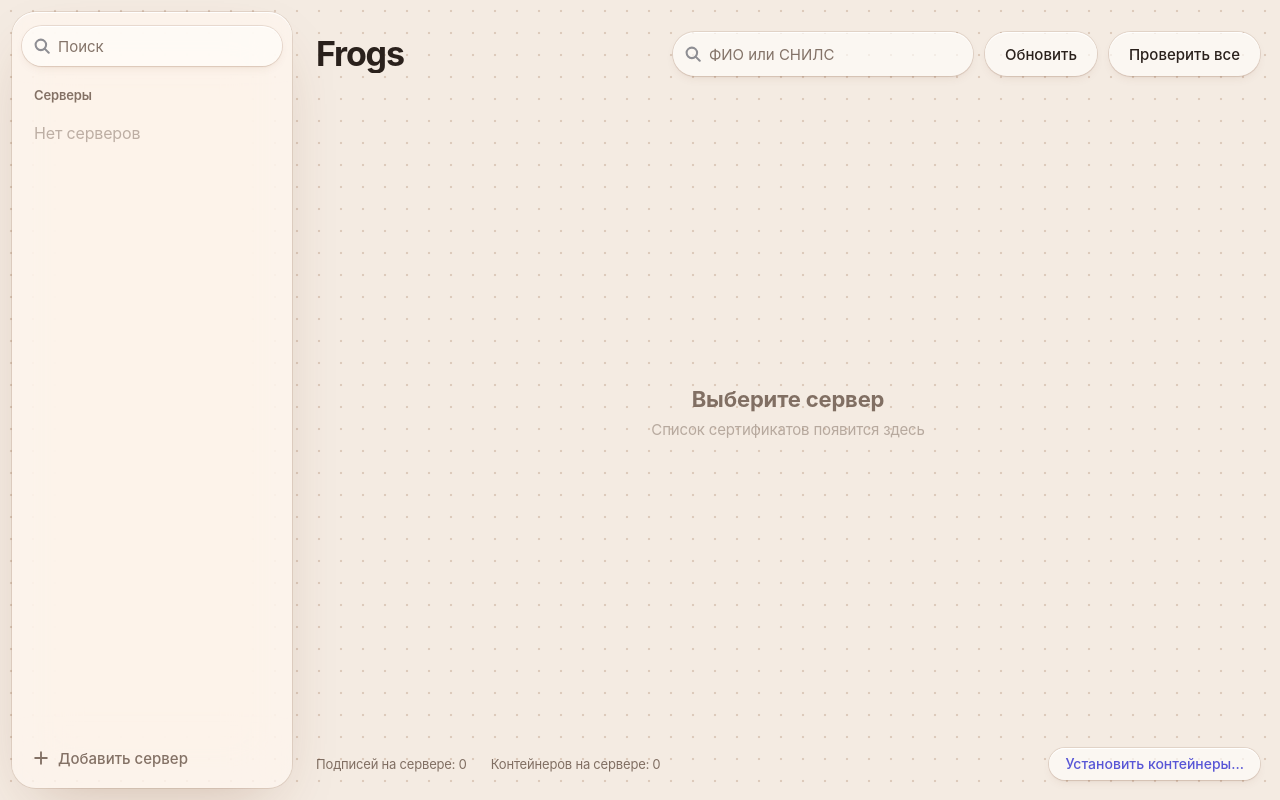
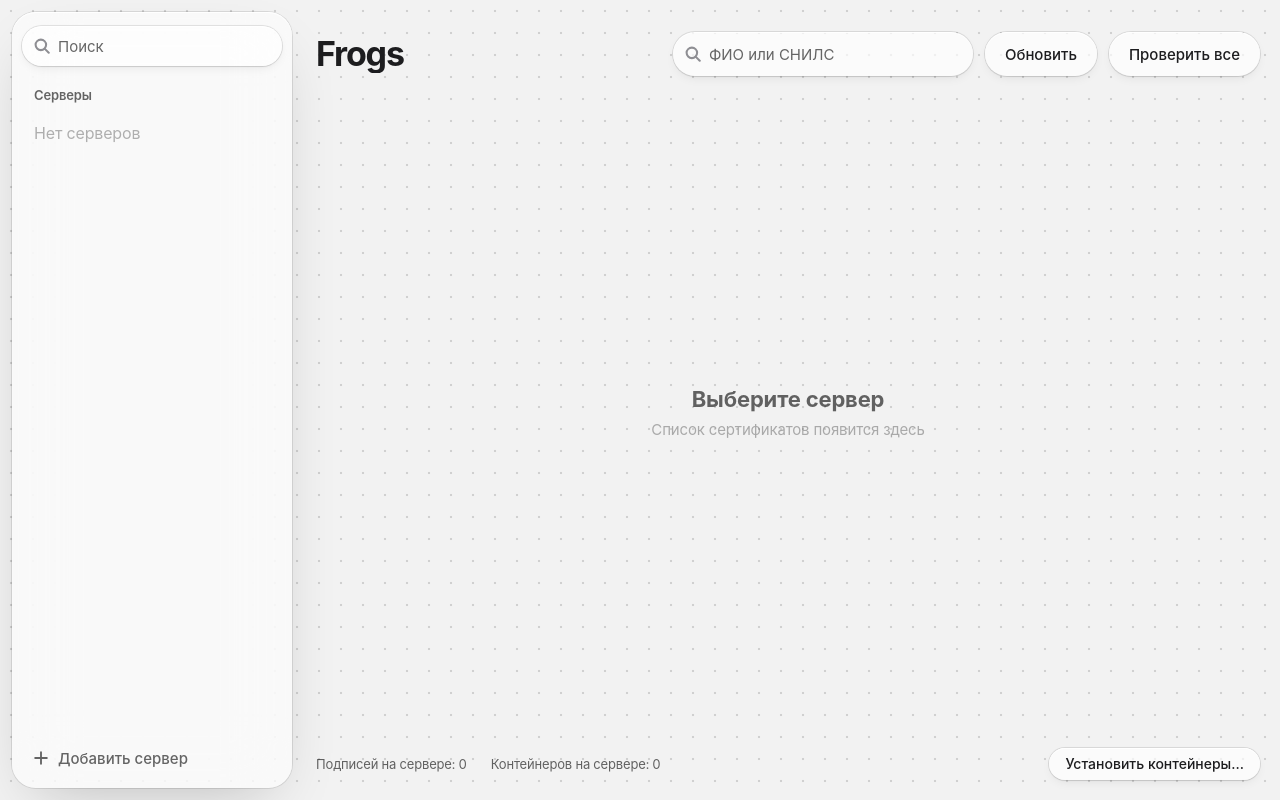
Before and after one commit to SneekZ/Frogs, a React (Vite) app in the folder frontend/: page / in a window 1280 px wide. Built offline with nearby package versions, Linux system fonts and the light colour scheme.

Commit message:
Сделал интерфейс более нейтральным

```diff
--- a/frontend/src/index.css
+++ b/frontend/src/index.css
@@ -1,4 +1,4 @@
-/* Палитра «Liquid Glass»: стеклянные панели над тёплым однотонным фоном.
+/* Палитра «Liquid Glass»: стеклянные панели над нейтральным серым фоном.
    Светлая тема по умолчанию, тёмная — по prefers-color-scheme */
 :root {
   color-scheme: light dark;
@@ -7,48 +7,48 @@
     "Segoe UI", Roboto, sans-serif;
   --font-mono: ui-monospace, "SF Mono", "JetBrains Mono", Menlo, monospace;
 
-  --bg-base: #f4ebe2;
-  --dot: rgba(140, 88, 50, 0.22);
+  --bg-base: #f2f2f2;
+  --dot: rgba(0, 0, 0, 0.14);
 
   /* Стекло разной плотности: панели, карточки, листы */
-  --glass: rgba(255, 250, 246, 0.56);
-  --glass-strong: rgba(253, 248, 244, 0.84);
-  --bg-elevated: rgba(255, 252, 249, 0.92);
+  --glass: rgba(255, 255, 255, 0.56);
+  --glass-strong: rgba(250, 250, 250, 0.84);
+  --bg-elevated: rgba(252, 252, 252, 0.92);
   --bg-grouped-row: rgba(255, 255, 255, 0.74);
-  --control: rgba(255, 253, 251, 0.66);
+  --control: rgba(255, 255, 255, 0.66);
   --control-hover: rgba(255, 255, 255, 0.9);
-  --bg-overlay: rgba(80, 40, 15, 0.16);
+  --bg-overlay: rgba(0, 0, 0, 0.18);
 
-  --label: #2a211c;
-  --label-secondary: rgba(74, 52, 38, 0.68);
-  --label-tertiary: rgba(74, 52, 38, 0.36);
-  --separator: rgba(100, 62, 38, 0.13);
-  --fill: rgba(130, 82, 50, 0.08);
-  --fill-hover: rgba(130, 82, 50, 0.13);
-  --fill-pressed: rgba(130, 82, 50, 0.2);
+  --label: #1d1d1f;
+  --label-secondary: rgba(0, 0, 0, 0.6);
+  --label-tertiary: rgba(0, 0, 0, 0.3);
+  --separator: rgba(0, 0, 0, 0.1);
+  --fill: rgba(0, 0, 0, 0.05);
+  --fill-hover: rgba(0, 0, 0, 0.08);
+  --fill-pressed: rgba(0, 0, 0, 0.13);
 
-  /* Индиго Apple (systemIndigo): холодный акцент на тёплом фоне.
+  /* Монохромный акцент: почти чёрный в светлой теме, почти белый в тёмной.
      --accent — текст, --accent-fill — заливка, --on-accent — текст на ней (контраст ≥ 4.5) */
-  --accent: #5856d6;
-  --accent-fill: #5856d6;
+  --accent: #1d1d1f;
+  --accent-fill: #1d1d1f;
   --on-accent: #fff;
   --green: #28a745;
   --red: #e5352b;
   --red-fill: rgba(229, 53, 43, 0.1);
   --orange: #f59e0b;
-  --gray: #b3a597;
+  --gray: #8e8e93;
 
-  /* Кромка стекла: блик сверху + тонкий тёплый контур */
-  --rim: inset 0 1px 0 rgba(255, 255, 255, 0.9), 0 0 0 var(--hairline) rgba(110, 62, 30, 0.12);
-  --shadow-control: var(--rim), 0 1px 2px rgba(110, 55, 20, 0.08),
-    0 4px 12px -4px rgba(110, 55, 20, 0.12);
-  --shadow-card: var(--rim), 0 1px 2px rgba(110, 55, 20, 0.06),
-    0 8px 24px -8px rgba(110, 55, 20, 0.16);
-  --shadow-card-hover: var(--rim), 0 2px 4px rgba(110, 55, 20, 0.06),
-    0 20px 44px -14px rgba(110, 55, 20, 0.3);
-  --shadow-panel: var(--rim), 0 24px 60px -24px rgba(110, 55, 20, 0.28);
-  --shadow-sheet: var(--rim), 0 32px 80px -16px rgba(90, 40, 10, 0.34);
-  --focus-ring: 0 0 0 3px rgba(88, 86, 214, 0.35);
+  /* Кромка стекла: блик сверху + тонкий контур */
+  --rim: inset 0 1px 0 rgba(255, 255, 255, 0.9), 0 0 0 var(--hairline) rgba(0, 0, 0, 0.1);
+  --shadow-control: var(--rim), 0 1px 2px rgba(0, 0, 0, 0.06),
+    0 4px 12px -4px rgba(0, 0, 0, 0.1);
+  --shadow-card: var(--rim), 0 1px 2px rgba(0, 0, 0, 0.05),
+    0 8px 24px -8px rgba(0, 0, 0, 0.14);
+  --shadow-card-hover: var(--rim), 0 2px 4px rgba(0, 0, 0, 0.05),
+    0 20px 44px -14px rgba(0, 0, 0, 0.26);
+  --shadow-panel: var(--rim), 0 24px 60px -24px rgba(0, 0, 0, 0.24);
+  --shadow-sheet: var(--rim), 0 32px 80px -16px rgba(0, 0, 0, 0.3);
+  --focus-ring: 0 0 0 3px rgba(0, 0, 0, 0.25);
 
   --hairline: 1px;
 
@@ -72,41 +72,42 @@
 
 @media (prefers-color-scheme: dark) {
   :root {
-    --bg-base: #17110d;
-    --dot: rgba(255, 220, 190, 0.11);
+    --bg-base: #121212;
+    --dot: rgba(255, 255, 255, 0.1);
 
-    --glass: rgba(46, 36, 30, 0.56);
-    --glass-strong: rgba(38, 30, 25, 0.86);
-    --bg-elevated: rgba(46, 37, 31, 0.94);
-    --bg-grouped-row: rgba(255, 238, 225, 0.06);
-    --control: rgba(255, 236, 220, 0.09);
-    --control-hover: rgba(255, 236, 220, 0.15);
-    --bg-overlay: rgba(10, 5, 2, 0.45);
+    --glass: rgba(40, 40, 40, 0.56);
+    --glass-strong: rgba(32, 32, 32, 0.86);
+    --bg-elevated: rgba(40, 40, 40, 0.94);
+    --bg-grouped-row: rgba(255, 255, 255, 0.06);
+    --control: rgba(255, 255, 255, 0.09);
+    --control-hover: rgba(255, 255, 255, 0.15);
+    --bg-overlay: rgba(0, 0, 0, 0.45);
 
-    --label: #f8f0ea;
-    --label-secondary: rgba(248, 236, 226, 0.64);
-    --label-tertiary: rgba(248, 236, 226, 0.32);
-    --separator: rgba(255, 225, 200, 0.1);
-    --fill: rgba(255, 220, 190, 0.08);
-    --fill-hover: rgba(255, 220, 190, 0.13);
-    --fill-pressed: rgba(255, 220, 190, 0.18);
+    --label: #f5f5f5;
+    --label-secondary: rgba(255, 255, 255, 0.64);
+    --label-tertiary: rgba(255, 255, 255, 0.32);
+    --separator: rgba(255, 255, 255, 0.1);
+    --fill: rgba(255, 255, 255, 0.08);
+    --fill-hover: rgba(255, 255, 255, 0.13);
+    --fill-pressed: rgba(255, 255, 255, 0.18);
 
-    --accent: #8e8cff;
-    --accent-fill: #5e5ce6;
+    --accent: #f5f5f5;
+    --accent-fill: #e5e5e5;
+    --on-accent: #1c1c1e;
     --green: #30d158;
     --red: #ff5a4f;
     --red-fill: rgba(255, 90, 79, 0.16);
     --orange: #ffb340;
-    --gray: #8c7c6f;
+    --gray: #8e8e93;
 
-    --rim: inset 0 1px 0 rgba(255, 240, 225, 0.12),
-      0 0 0 var(--hairline) rgba(255, 220, 190, 0.1);
+    --rim: inset 0 1px 0 rgba(255, 255, 255, 0.12),
+      0 0 0 var(--hairline) rgba(255, 255, 255, 0.1);
     --shadow-control: var(--rim), 0 2px 8px -2px rgba(0, 0, 0, 0.4);
     --shadow-card: var(--rim), 0 8px 24px -8px rgba(0, 0, 0, 0.5);
     --shadow-card-hover: var(--rim), 0 20px 44px -14px rgba(0, 0, 0, 0.7);
     --shadow-panel: var(--rim), 0 24px 60px -24px rgba(0, 0, 0, 0.7);
     --shadow-sheet: var(--rim), 0 32px 80px -16px rgba(0, 0, 0, 0.75);
-    --focus-ring: 0 0 0 3px rgba(142, 140, 255, 0.5);
+    --focus-ring: 0 0 0 3px rgba(255, 255, 255, 0.4);
   }
 }
 
@@ -178,7 +179,7 @@ body {
   color: var(--label-secondary);
 }
 
-/* Строка-действие: синий текст на всю ширину, как в iOS */
+/* Строка-действие: акцентный текст на всю ширину, как в iOS */
 .grouped-action {
   justify-content: flex-start;
   height: 50px;
```
